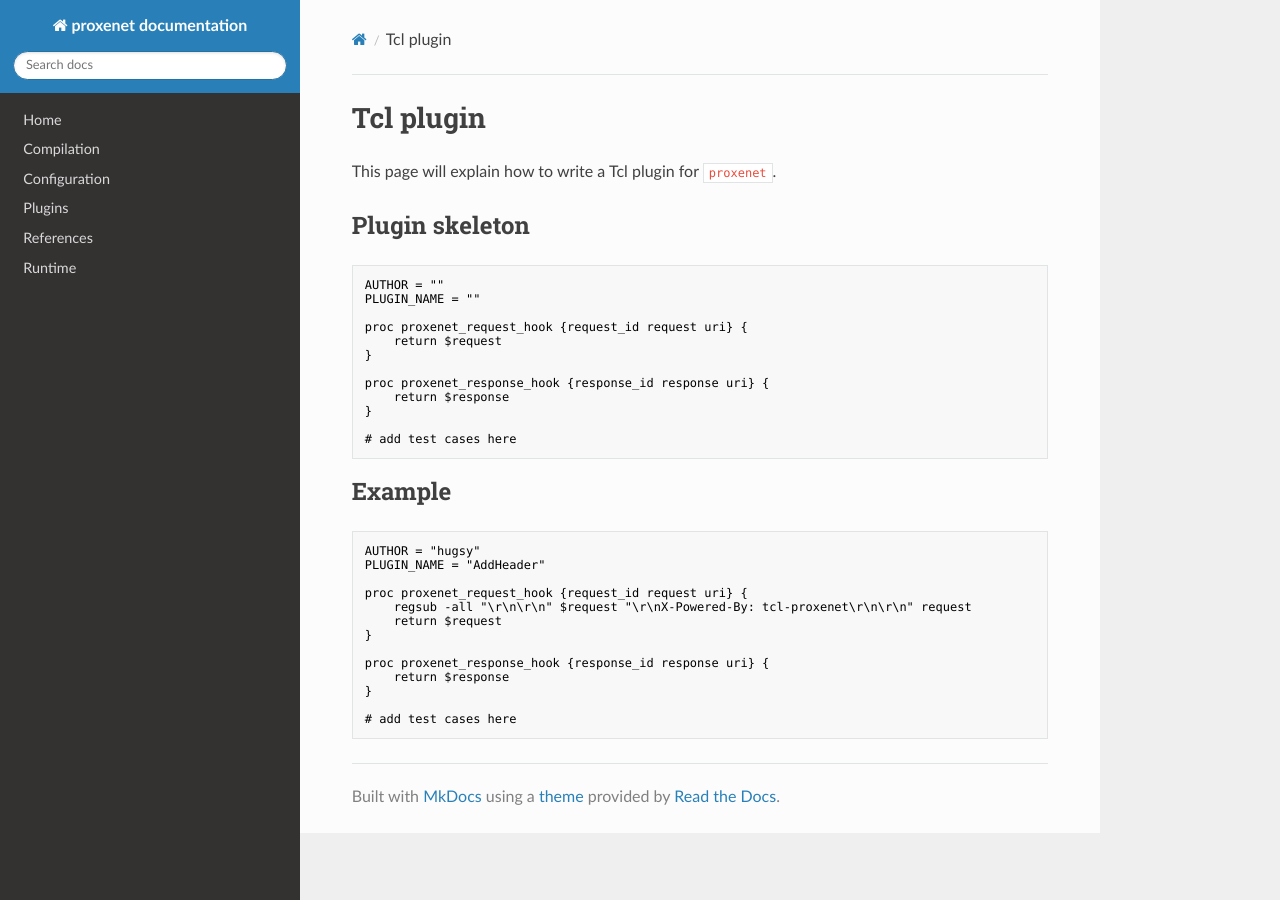
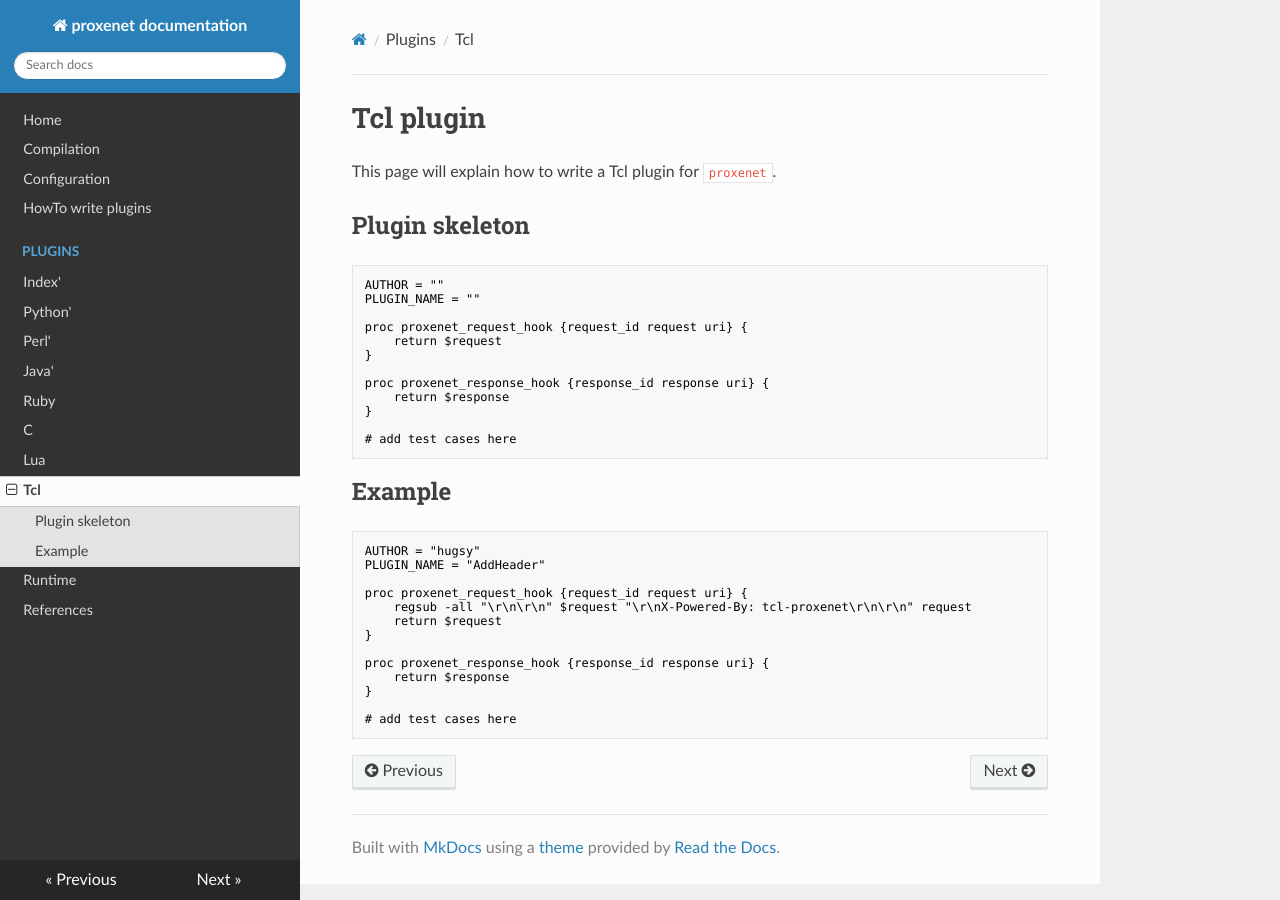
Before and after one commit to hugsy/proxenet, an MkDocs documentation site: the page built from docs/plugins/tcl.md, in a window 1280 px wide. Built offline with MkDocs 1.6.1, drawn with Linux system fonts in a browser that asks for light colours; nearby versions of some CDN libraries; old or Windows-style settings are respelled for this version of MkDocs.

Commit message:
Update mkdocs.yml

```diff
--- a/mkdocs.yml
+++ b/mkdocs.yml
@@ -1,9 +1,17 @@
 site_name: proxenet documentation
 theme: readthedocs
 pages:
-- [index.md, Home]
-- [compil.md, Compilation]
-- [config.md, Configuration]
-- [plugin.md, Plugins]
-- [refs.md, References]
-- [runtime.md, Runtime]
+- ['index.md', 'Home']
+- ['compil.md', 'Compilation']
+- ['config.md', 'Configuration']
+- ['plugin.md', 'HowTo write plugins']
+- ['plugins/index.md', 'Plugins', Index']
+- ['plugins/python.md', 'Plugins', Python']
+- ['plugins/perl.md', 'Plugins', Perl']
+- ['plugins/java.md', 'Plugins', Java']
+- ['plugins/ruby.md', 'Plugins', 'Ruby']
+- ['plugins/c.md', 'Plugins', 'C']
+- ['plugins/lua.md', 'Plugins', 'Lua']
+- ['plugins/tcl.md', 'Plugins', 'Tcl']
+- ['runtime.md', 'Runtime']
+- ['refs.md', 'References']
```
